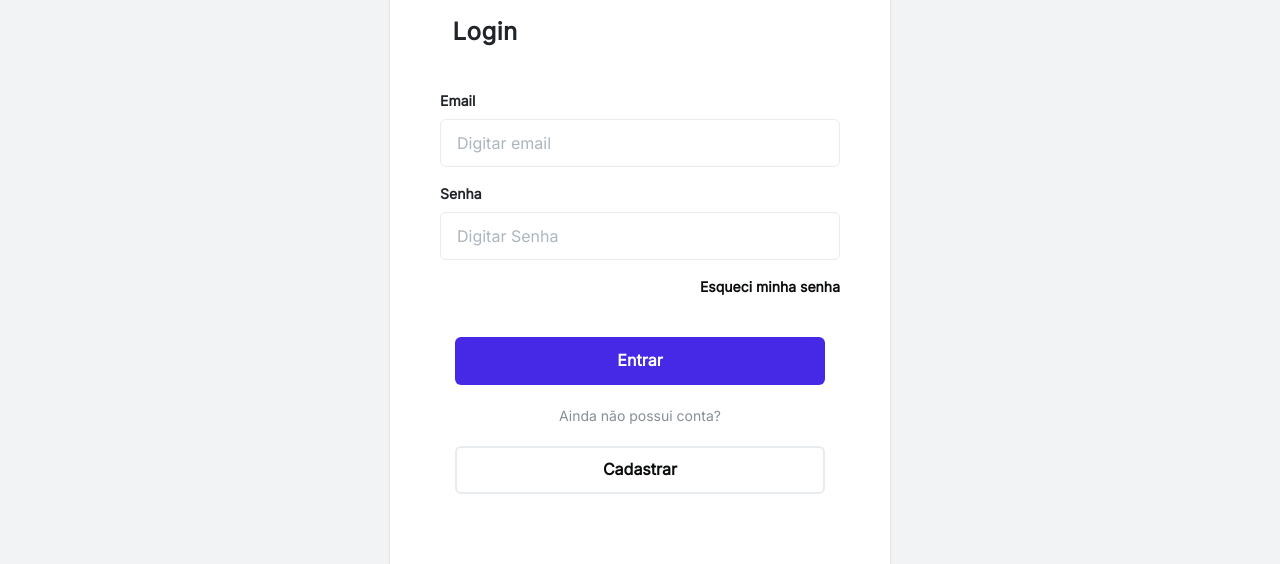
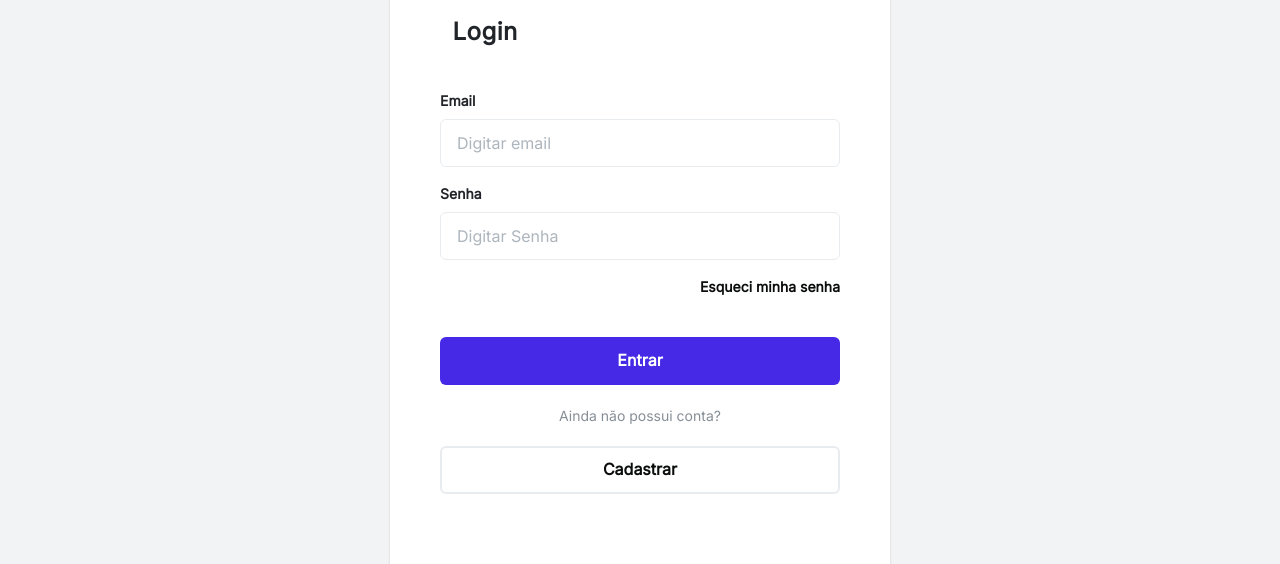
Before and after one commit to grupo23-t13-marcelo/grupo23-t13-marcelo-MotorsShop, a React (Vite) app in the folder front/: page /login in a window 1280 px wide. Shown: the part 220-784 px from the top of the page. Built offline with nearby package versions, Linux system fonts and the light colour scheme; no server answers.

Commit message:
fix: login route

```diff
--- a/front/src/pages/loginPage/login.tsx
+++ b/front/src/pages/loginPage/login.tsx
@@ -24,11 +24,15 @@ const LoginPage = () => {
         password: yup.string().required("Senha é Obrigatória")
     })
 
-    const {register,handleSubmit, formState: {errors}} = useForm<ILogin>({
+    const {
+        register,
+        handleSubmit,
+        formState: { errors }
+    } = useForm<ILogin>({
         resolver: yupResolver(formScheme)
-    })
+    });
 
-    const onFormSubmit = (formData: ILogin) => {
+    const onSubmit = (formData: ILogin) => {
         apiPostLogin(formData)
     }
 
@@ -38,32 +42,30 @@ const LoginPage = () => {
                 <CardHeader w={['95%', '95%', '83%']}>
                     <Text color={'grey0'} fontWeight={'bolder'} fontSize={'24px'}  letterSpacing={'0.5px'} fontFamily={'Lexend'} paddingTop={'22px'}>Login</Text>
                 </CardHeader>
-                <form onSubmit={handleSubmit(onFormSubmit)}>
+                <form action="" onSubmit={handleSubmit(onSubmit)}>
                 <CardBody w={['100%', '440px']} display={'flex'} flexDirection={'column'} gap={4} alignItems={'flex-end'}>
                     <FormControl isInvalid={errors.email ? true : false} isRequired={errors.email ? true: false}>
                         <FormLabel fontSize={'14px'} fontWeight={'bold'} color={'gray.800'}>Email</FormLabel>
-                        <Input h={'12'}  placeholder="Digitar email" {...register('email')}/>
+                        <Input h={'12'} id="email"  placeholder="Digitar email" {...register('email')}/>
                         <FormErrorMessage>
                             {errors.email && `${errors.email?.message}`}
                         </FormErrorMessage>
                     </FormControl>
                     <FormControl isInvalid={errors.password ? true : false} isRequired={errors.password ? true: false}>
                         <FormLabel fontSize={'14px'} fontWeight={'bold'} color={'gray.800'}>Senha</FormLabel>
-                        <Input h={'12'}  placeholder="Digitar Senha" {...register('password')}/>
+                        <Input type="password" id="password" h={'12'}  placeholder="Digitar Senha" {...register('password')}/>
                         <FormErrorMessage>
                             {errors.password && `${errors.password?.message}`}
                         </FormErrorMessage>
                     </FormControl>
                     <Text color={'gray.900'} fontWeight={'bold'} fontSize={'14px'} >Esqueci minha senha</Text>
                 </CardBody>
+                    <CardFooter w={'100%'} marginBottom={'100px'} display={'flex'} flexDirection={'column'} justifyContent={'center'} alignItems={'center'} gap={5}>
+                        <Button variant={'button-sender'} w={'100%'} h={'48px'} type="submit" >Entrar</Button>
+                        <Text fontSize={'14px'} color={'gray.600'}>Ainda não possui conta?</Text>
+                            <Button as={Link} to={'/register'} variant={'outline-1'} w={'100%'} h={'48px'} >Cadastrar</Button>
+                    </CardFooter>
                 </form>
-                    <CardFooter w={['95%', '95%', '82%']} marginBottom={'100px'} display={'flex'} flexDirection={'column'} justifyContent={'center'} alignItems={'center'} gap={5}>
-                        <Button variant={'button-sender'} w={'100%'} h={'48px'} >Entrar</Button>
-                        <Text fontSize={'14px'} color={'gray.600'}>Ainda não possui conta?</Text>
-                        {/* <Link  to='/register'> */}
-                            <Button as={Link} to={'/register'} variant={'outline-1'} w={'100%'} h={'48px'}>Cadastrar</Button>
-                        {/* </Link> */}
-                    </CardFooter>
             </Card>
         </Box>
     )
```
